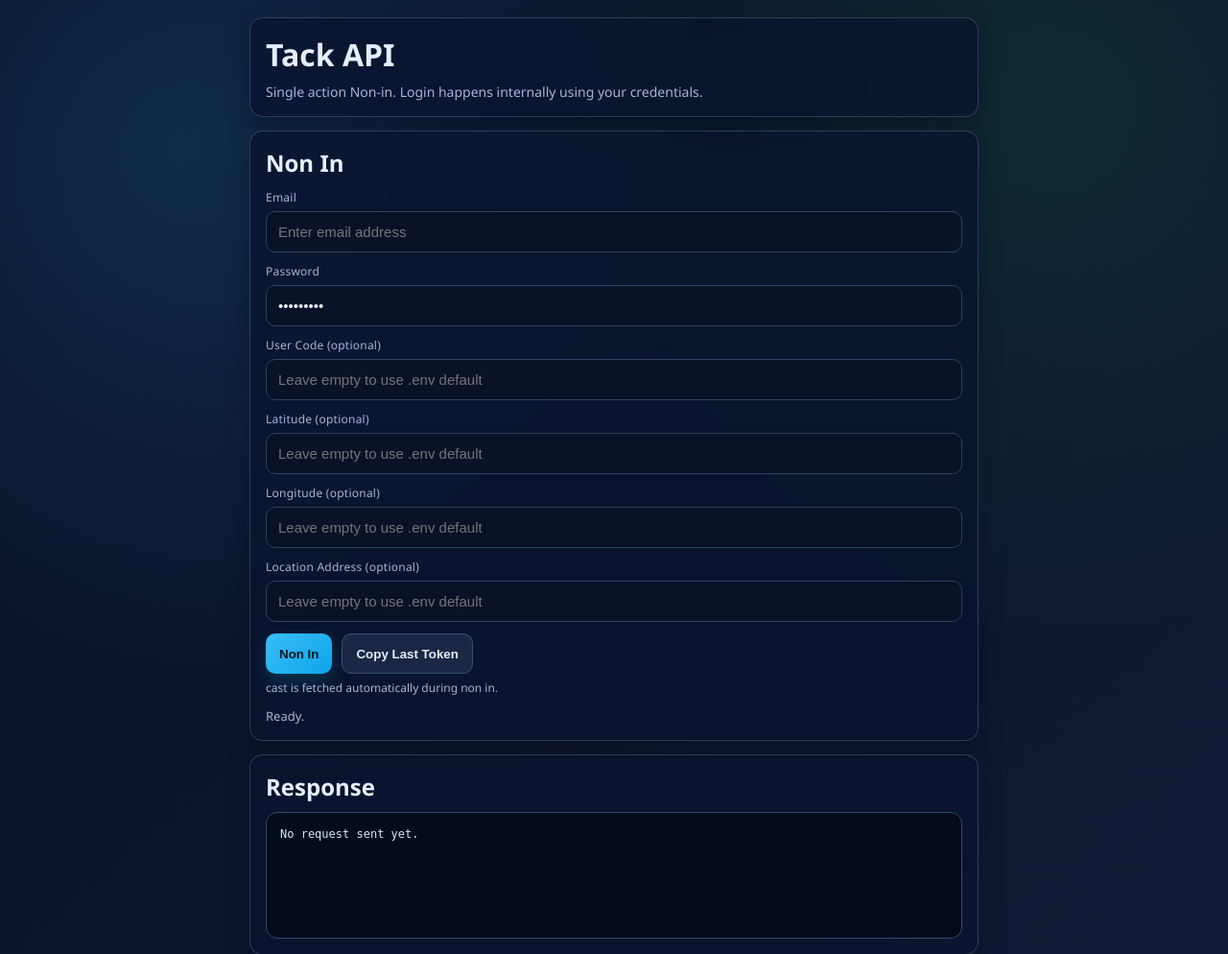
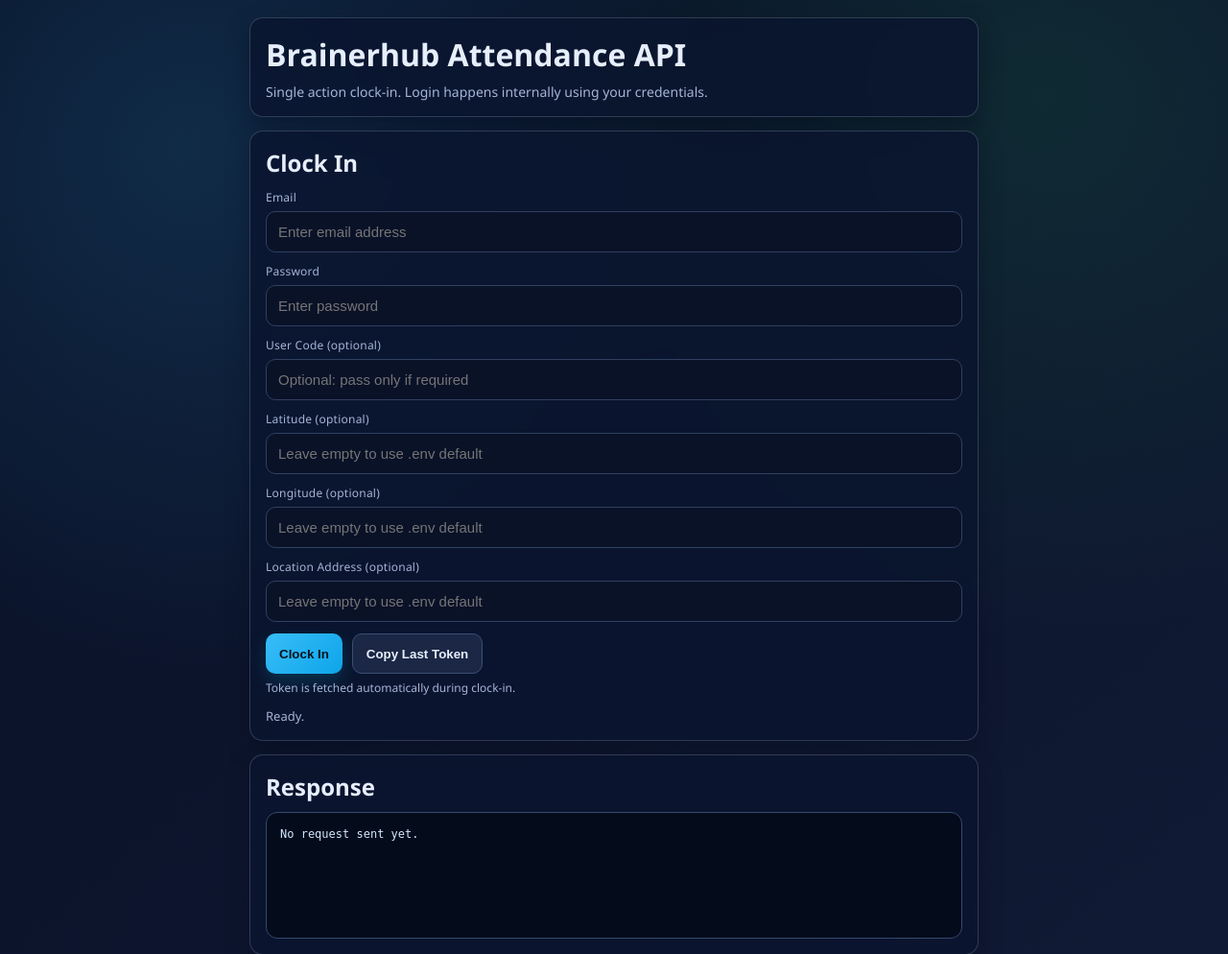
Before and after one commit to vishalpbrainerhub/subscription_module, a FastAPI app: page / in a window 1280 px wide. Shown: the top 994 px of the page at 96% size. Run offline with FastAPI, Linux system fonts and the light colour scheme.

Commit message:
Initial commit

```diff
--- a/main.py
+++ b/main.py
@@ -26,7 +26,6 @@
 
 LOGIN_URL = os.getenv("LOGIN_URL", "")
 CLOCK_IN_URL = os.getenv("CLOCK_IN_URL", "")
-DEFAULT_USER_CODE = os.getenv("DEFAULT_USER_CODE", "")
 DEFAULT_LATITUDE = os.getenv("DEFAULT_LATITUDE", "")
 DEFAULT_LONGITUDE = os.getenv("DEFAULT_LONGITUDE", "")
 DEFAULT_LOCATION_ADDRESS = os.getenv("DEFAULT_LOCATION_ADDRESS", "")
@@ -42,6 +41,13 @@
     latitude: str | None = None
     longitude: str | None = None
     locationAddress: str | None = None
+
+
+def _clean_optional(value: str | None) -> str | None:
+    if value is None:
+        return None
+    cleaned = value.strip()
+    return cleaned or None
 
 
 def _call_post(url: str, headers: dict[str, str], payload: dict[str, Any]) -> requests.Response:
@@ -97,12 +103,17 @@
         "Content-Type": "application/json",
         "Accept": "application/json",
     }
+    user_code = _clean_optional(payload.userCode)
     clock_payload = {
-        "userCode": payload.userCode or DEFAULT_USER_CODE,
-        "latitude": payload.latitude or DEFAULT_LATITUDE,
-        "longitude": payload.longitude or DEFAULT_LONGITUDE,
-        "locationAddress": payload.locationAddress or DEFAULT_LOCATION_ADDRESS,
+        "latitude": _clean_optional(payload.latitude) or DEFAULT_LATITUDE,
+        "longitude": _clean_optional(payload.longitude) or DEFAULT_LONGITUDE,
+        "locationAddress": _clean_optional(payload.locationAddress)
+        or DEFAULT_LOCATION_ADDRESS,
     }
+    # Only send userCode if explicitly provided from frontend.
+    if user_code is not None:
+        clock_payload["userCode"] = user_code
+
     clock_resp = _call_post(CLOCK_IN_URL, clock_headers, clock_payload)
     clock_body = _response_body(clock_resp)
 
--- a/templates/index.html
+++ b/templates/index.html
@@ -3,7 +3,7 @@
 <head>
   <meta charset="utf-8" />
   <meta name="viewport" content="width=device-width, initial-scale=1" />
-  <title>Tack API</title>
+  <title>Brainerhub Attendance API</title>
   <style>
     :root {
       --bg: #081026;
@@ -162,20 +162,20 @@
 <body>
   <main class="container">
     <section class="title-box">
-      <h1>Tack API</h1>
-      <p class="subtitle">Single action Non-in. Login happens internally using your credentials.</p>
+      <h1>Brainerhub Attendance API</h1>
+      <p class="subtitle">Single action clock-in. Login happens internally using your credentials.</p>
     </section>
 
     <section class="box">
-      <h2>Non In</h2>
+      <h2>Clock In</h2>
       <label for="email">Email</label>
       <input id="email" type="email" placeholder="Enter email address" />
 
       <label for="password">Password</label>
-      <input id="password" type="password" placeholder="Enter password" value="Abcd@1234" />
+      <input id="password" type="password" placeholder="Enter password" />
 
       <label for="userCode">User Code (optional)</label>
-      <input id="userCode" type="text" placeholder="Leave empty to use .env default" />
+      <input id="userCode" type="text" placeholder="Optional: pass only if required" />
 
       <label for="latitude">Latitude (optional)</label>
       <input id="latitude" type="text" placeholder="Leave empty to use .env default" />
@@ -187,10 +187,10 @@
       <input id="locationAddress" type="text" placeholder="Leave empty to use .env default" />
 
       <div class="btn-row">
-        <button id="clockInBtn" onclick="clockIn()">Non In</button>
+        <button id="clockInBtn" onclick="clockIn()">Clock In</button>
         <button class="btn-ghost" id="copyTokenBtn" onclick="copyToken()">Copy Last Token</button>
       </div>
-      <p class="hint">cast is fetched automatically during non in.</p>
+      <p class="hint">Token is fetched automatically during clock-in.</p>
       <div id="status" class="status">Ready.</div>
     </section>
 
@@ -215,10 +215,10 @@
       const payload = {
         emailAddress: document.getElementById("email").value.trim(),
         password: document.getElementById("password").value,
-        userCode: document.getElementById("userCode").value.trim(),
-        latitude: document.getElementById("latitude").value.trim(),
-        longitude: document.getElementById("longitude").value.trim(),
-        locationAddress: document.getElementById("locationAddress").value.trim()
+        userCode: document.getElementById("userCode").value.trim() || null,
+        latitude: document.getElementById("latitude").value.trim() || null,
+        longitude: document.getElementById("longitude").value.trim() || null,
+        locationAddress: document.getElementById("locationAddress").value.trim() || null
       };
 
       if (!payload.emailAddress || !payload.password) {
```
